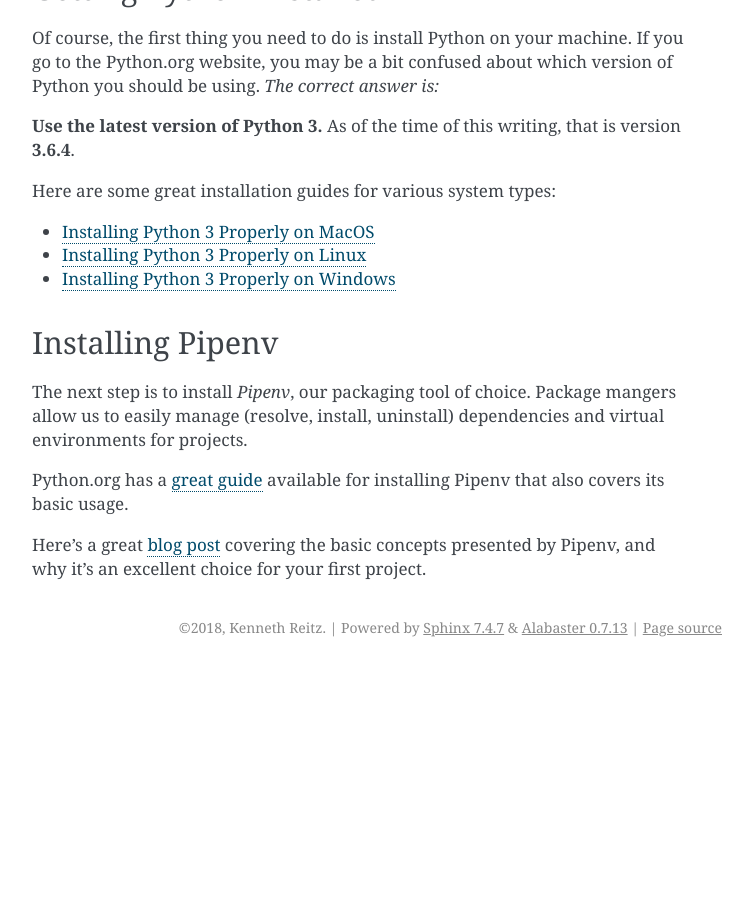
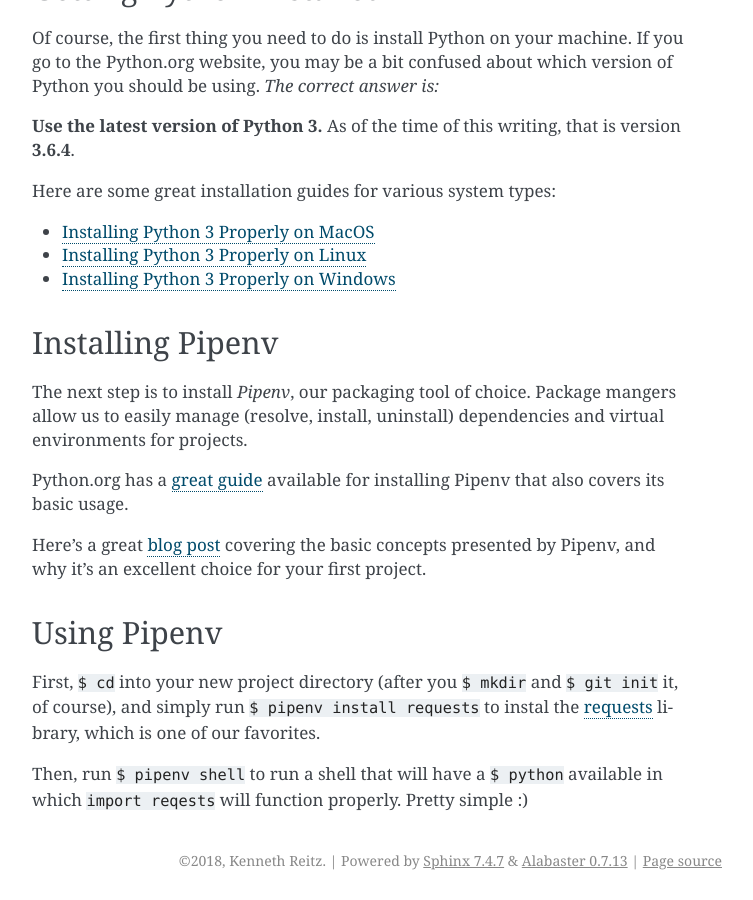
Before and after one commit to kennethreitz-archive/howtopython.org, a Sphinx documentation site: the page built from source/getting-started.rst, in a window 1280 px wide and 900 px high, scrolled down 1003 px. Shown: the whole window, without its empty margins (388-1141 px from the left). Built offline with Sphinx 7.4.7, drawn with Linux system fonts in a browser that asks for light colours; pages that are not in the unit, such as notebooks, are missing from menus; before the commit the page ends 1670 px from its top, so only the background shows below that.

Commit message:
using pipenv

```diff
--- a/source/getting-started.rst
+++ b/source/getting-started.rst
@@ -55,3 +55,10 @@
 Python.org has a `great guide <https://packaging.python.org/tutorials/managing-dependencies/>`_ available for installing Pipenv that also covers its basic usage.
 
 Here's a great `blog post <https://bryson3gps.wordpress.com/2017/11/08/stop-everything-start-using-pipenv/>`_ covering the basic concepts presented by Pipenv, and why it's an excellent choice for your first project.
+
+Using Pipenv
+------------
+
+First, ``$ cd`` into your new project directory (after you ``$ mkdir`` and ``$ git init`` it, of course), and simply run ``$ pipenv install requests`` to instal the `requests <https://docs.python-requests.org/>`_ library, which is one of our favorites.
+
+Then, run ``$ pipenv shell`` to run a shell that will have a ``$ python`` available in which ``import reqests`` will function properly. Pretty simple :)
```
